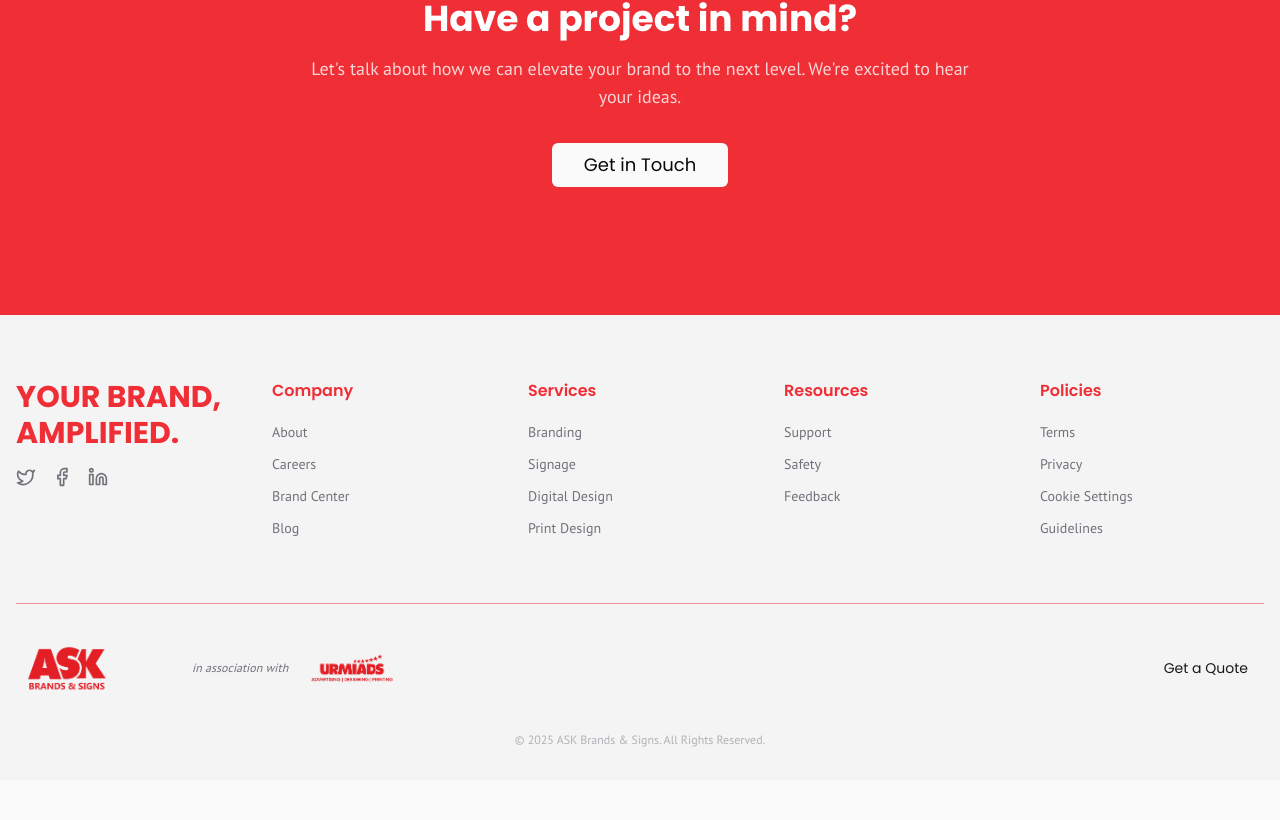
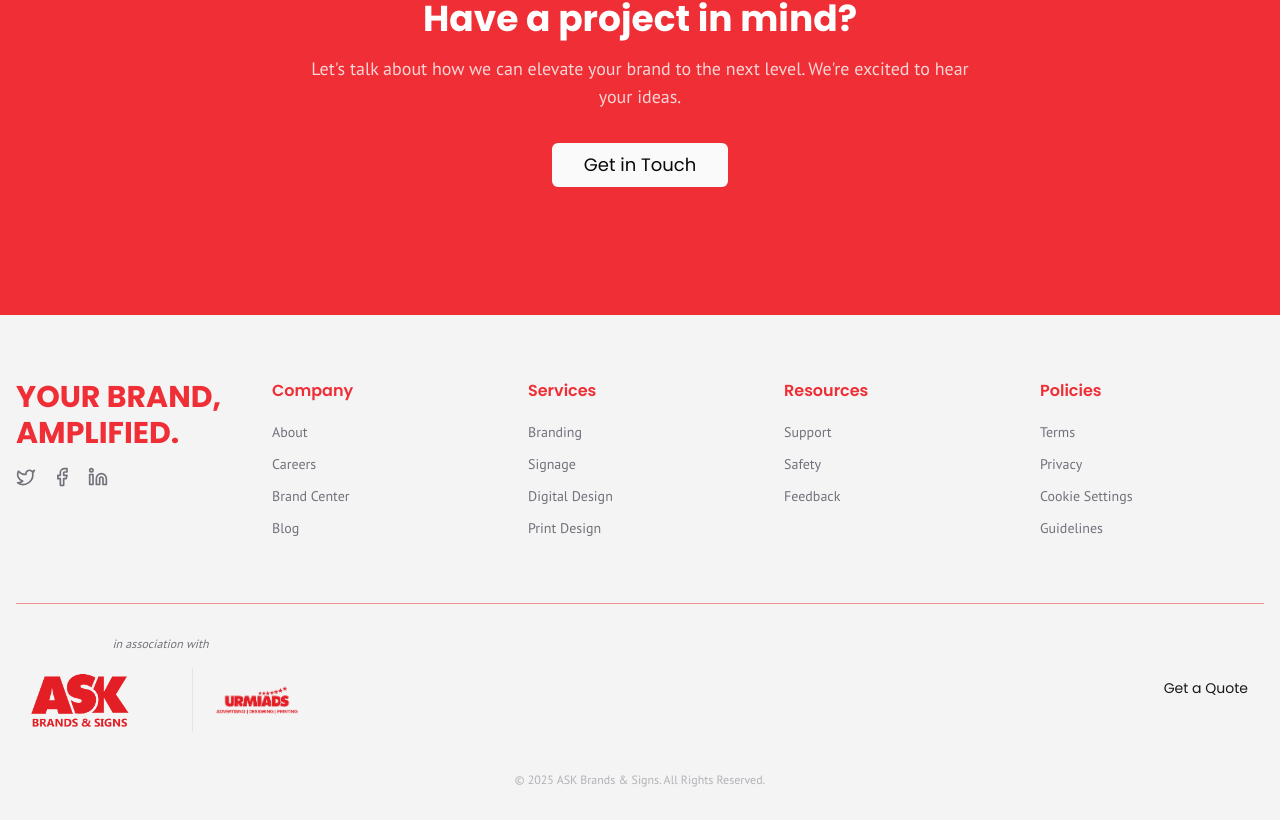
Before and after one commit to Maverick079/ASK, a Next.js app: page / in a window 1280 px wide. Shown: the part 3395-4215 px from the top of the page. Before the commit the page ends 4175 px from the top, so only its background shows below. Built offline with nearby package versions, Linux system fonts and the light colour scheme.

Commit message:
make it like ASK-red | UA-red
and above UA-red put "in association with

```diff
--- a/src/components/footer.tsx
+++ b/src/components/footer.tsx
@@ -78,10 +78,13 @@ export function Footer() {
         </div>
 
         <div className="mt-16 border-t border-primary/50 pt-8 flex flex-col sm:flex-row justify-between items-center">
-            <div className="flex flex-col sm:flex-row items-center gap-4 text-center">
-                <Logo variant="ASK-red" className="h-16" />
+            <div className="flex flex-col items-center gap-2">
                 <span className="font-body text-xs italic text-muted-foreground">in association with</span>
-                <Logo variant="UA-red" className="h-16" />
+                <div className="flex items-center gap-4">
+                    <Logo variant="ASK-red" className="h-20" />
+                    <div className="h-16 w-px bg-border"></div>
+                    <Logo variant="UA-red" className="h-20" />
+                </div>
             </div>
             <Button asChild variant="secondary" className="font-headline mt-4 sm:mt-0">
                 <a href="#contact">Get a Quote</a>
```
